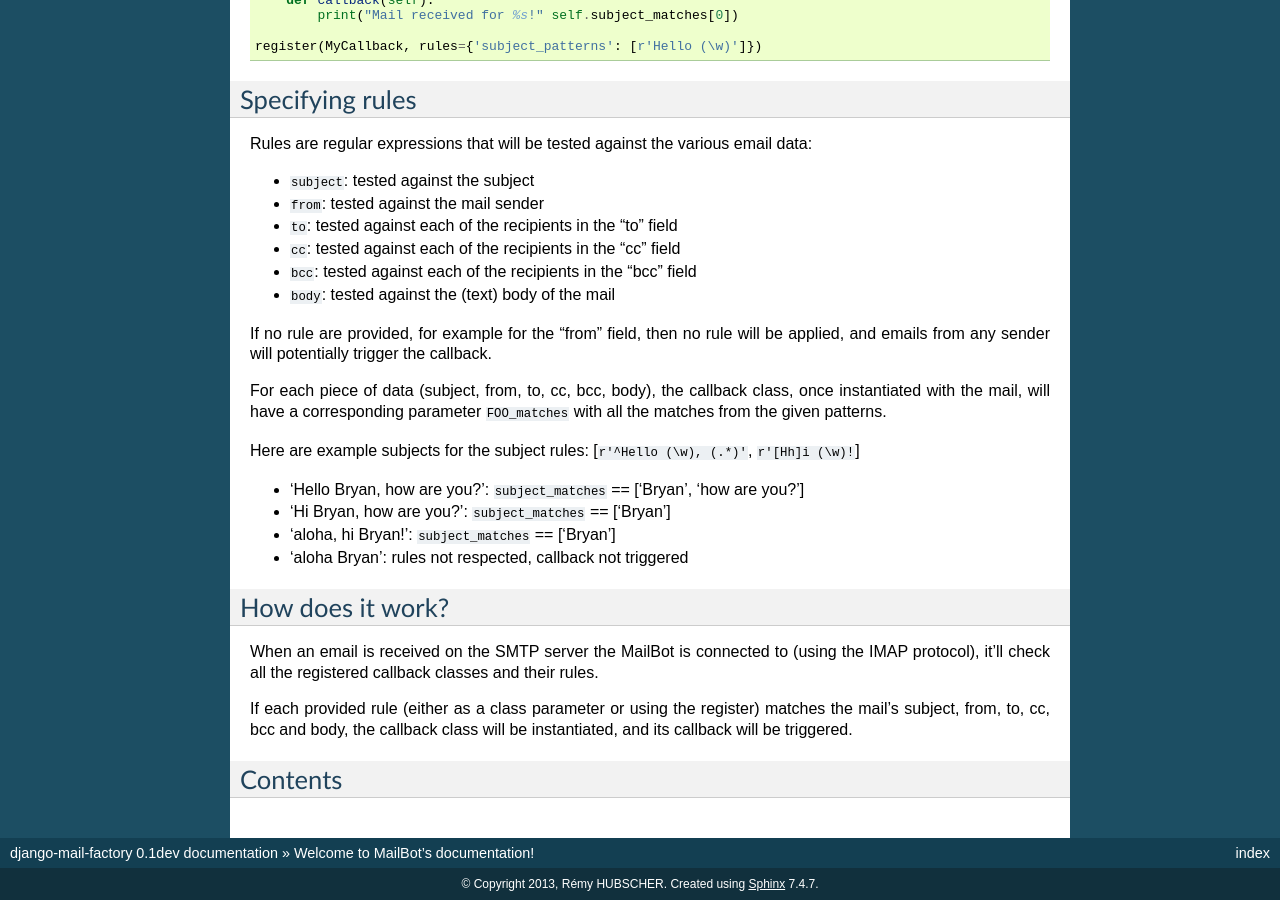
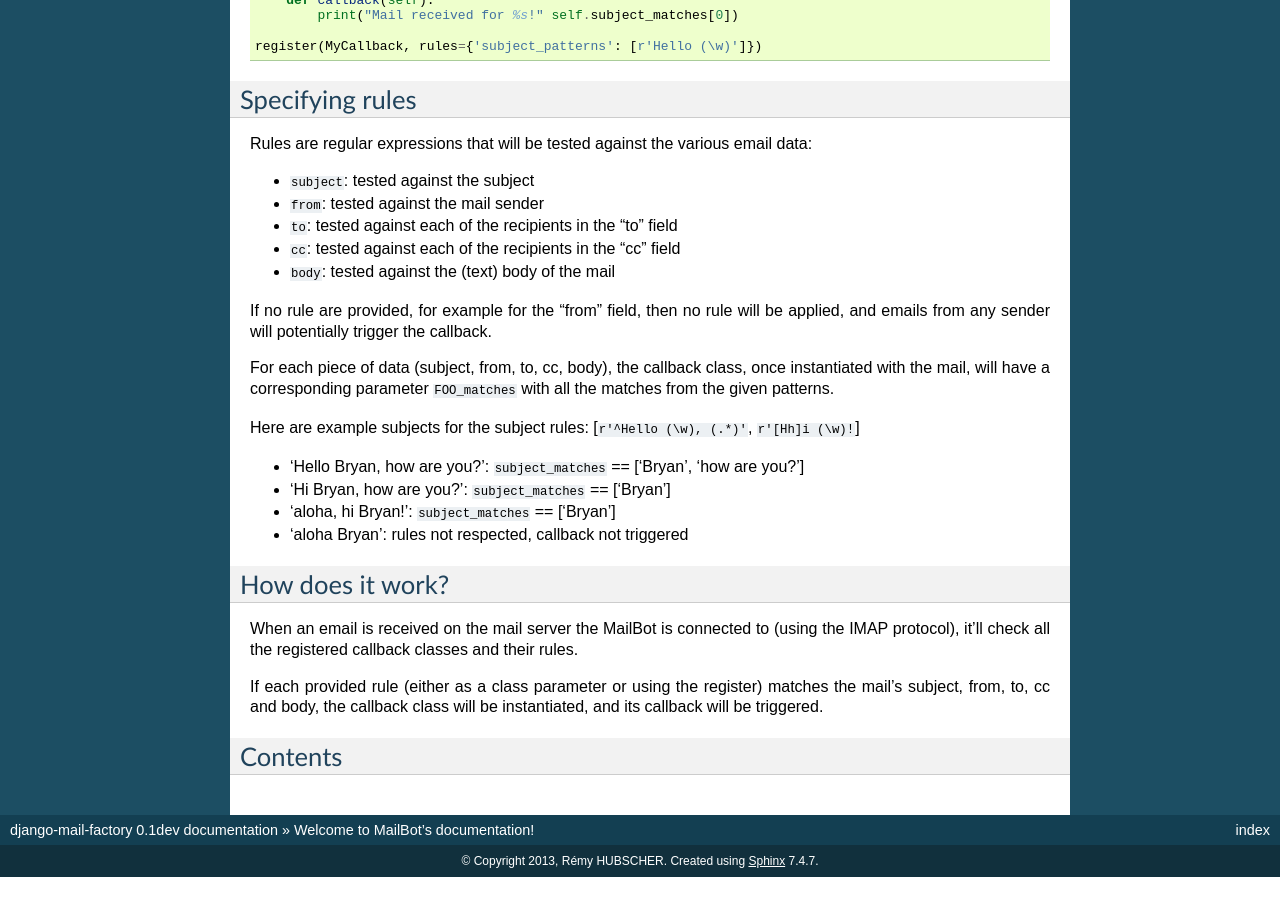
Before and after one commit to magopian/mailbot, a Sphinx documentation site: the page built from docs/source/index.rst, in a window 1280 px wide and 900 px high, scrolled down 1586 px. Built offline with Sphinx 7.4.7, drawn with Linux system fonts in a browser that asks for light colours; after the commit the page ends 2463 px from its top, so only the background shows below that; some of the changed text lies outside the part shown.

Commit message:
SMTP? nah, SMTP's got nothing to do with it

```diff
--- a/docs/source/index.rst
+++ b/docs/source/index.rst
@@ -17,7 +17,7 @@ MailBot does its best to:
 * apply the pep8 recommendations
 * be lightweight, concise and readable
 
-MailBot connects to a SMTP server using the IMAP protocol, thanks to the
+MailBot connects to a mail server using the IMAP protocol, thanks to the
 excellent `IMAPClient from Menno Smits
 <http://imapclient.readthedocs.org/en/latest/>`_.
 
@@ -116,13 +116,12 @@ data:
 * ``from``: tested against the mail sender
 * ``to``: tested against each of the recipients in the "to" field
 * ``cc``: tested against each of the recipients in the "cc" field
-* ``bcc``: tested against each of the recipients in the "bcc" field
 * ``body``: tested against the (text) body of the mail
 
 If no rule are provided, for example for the "from" field, then no rule will be
 applied, and emails from any sender will potentially trigger the callback.
 
-For each piece of data (subject, from, to, cc, bcc, body), the callback class,
+For each piece of data (subject, from, to, cc, body), the callback class,
 once instantiated with the mail, will have a corresponding parameter
 ``FOO_matches`` with all the matches from the given patterns.
 
@@ -138,12 +137,12 @@ Here are example subjects for the subject rules:
 How does it work?
 -----------------
 
-When an email is received on the SMTP server the MailBot is connected to
+When an email is received on the mail server the MailBot is connected to
 (using the IMAP protocol), it'll check all the registered callback classes and
 their rules.
 
 If each provided rule (either as a class parameter or using the register)
-matches the mail's subject, from, to, cc, bcc and body, the callback class will
+matches the mail's subject, from, to, cc and body, the callback class will
 be instantiated, and its callback will be triggered.
 
 
```
